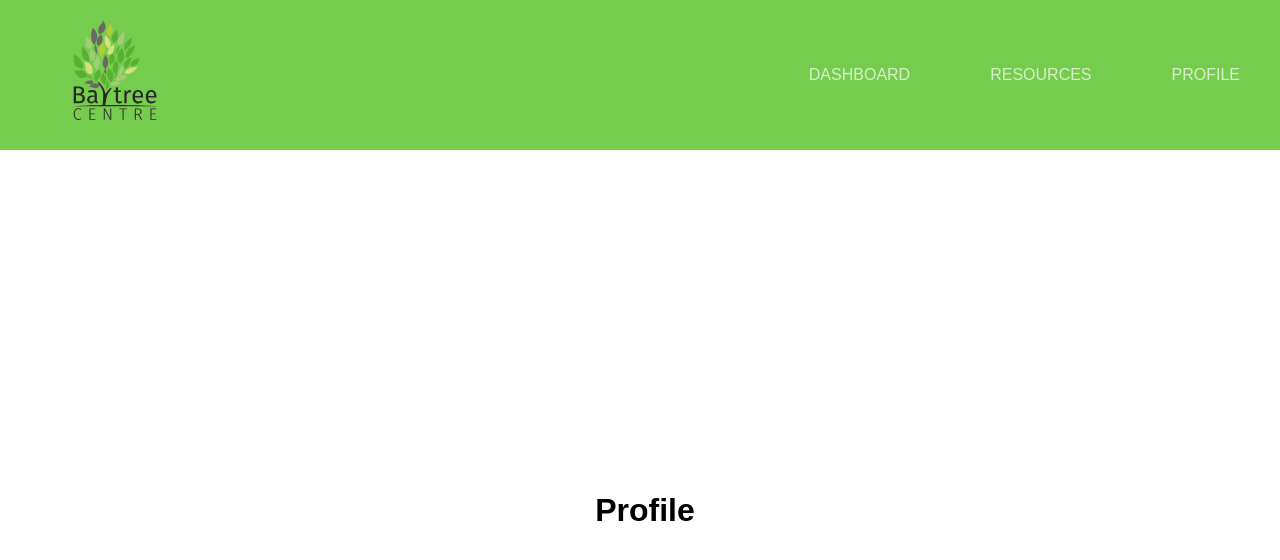
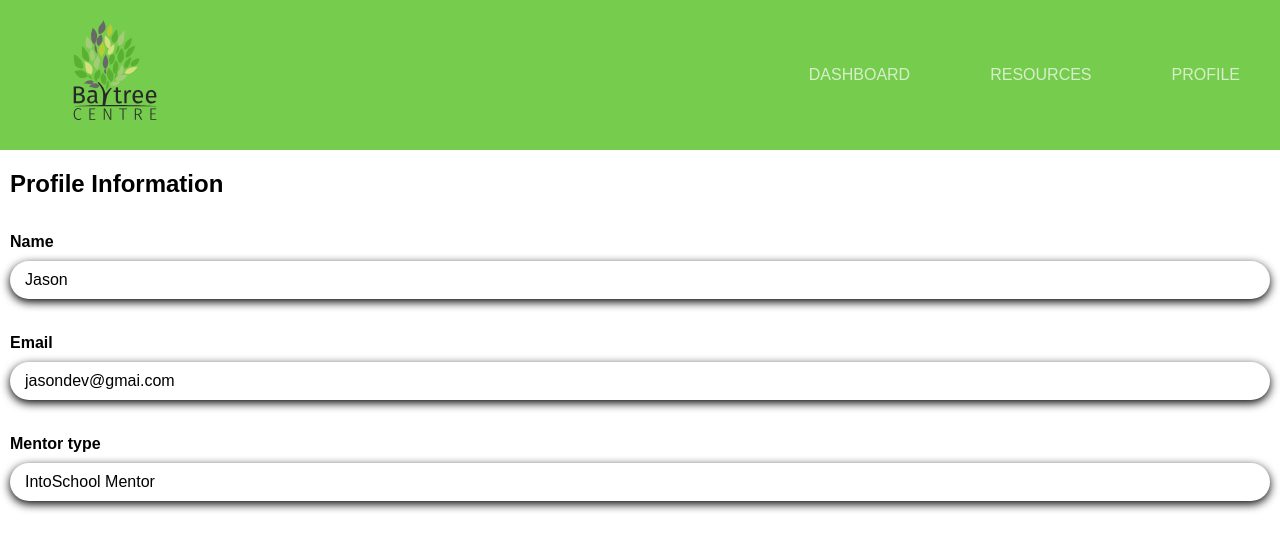
Before and after one commit to rcmcg/BayTree-CMPT373, a React (Create React App) app in the folder user-frontend/: page /profile in a window 1280 px wide. Shown: the top 560 px of the page. Built offline with nearby package versions, Linux system fonts and the light colour scheme.

Commit message:
Added Profile page

```diff
--- a/user-frontend/src/components/SessionForm.tsx
+++ b/user-frontend/src/components/SessionForm.tsx
@@ -15,7 +15,7 @@ class SelectMentee extends React.Component {
     render () {
         return (
             <div>
-                <label form="selectMenteeId">Mentee id</label>
+                <label form="selectMenteeId">Mentee id </label>
                 <input type="number" id="selectMenteeId" name="menteeId" required/>
             </div>
         )
@@ -48,7 +48,7 @@ class SessionNotes extends React.Component {
     render () {
         return (
             <div>
-                <label form="sessionNotes">Session notes</label>
+                <label form="sessionNotes">Session notes </label>
                 <input type="text" id="sessionNotesId" name="sessionNotes"/>
             </div>
         )
--- /dev/null
+++ b/user-frontend/src/css/profile.css
@@ -0,0 +1,11 @@
+.info-container{
+    box-shadow: 0 3px 10px rgb(0 0 0 );
+    border-radius: 20px;
+    padding: 10px 2px 10px 15px;
+    margin-right: 10px;
+}
+
+h4{
+    margin-top: 35px;
+    margin-bottom: 10px;
+}
--- a/user-frontend/src/pages/SingleQuestionnaire.tsx
+++ b/user-frontend/src/pages/SingleQuestionnaire.tsx
@@ -5,11 +5,11 @@ export function SingleQuestionnaire () {
     let { title } = useParams<{ title: string}>();
 
     return (
-        <>
+        <div>
             <div style={{height: "10vh"}} />
 
             <h1> Questionnaire Information </h1>
-            <p> Month: {title}</p>
-        </>
+            <p> Title: {title}</p>
+        </div>
     );
 }
--- a/user-frontend/src/pages/monthlyquestionnaire.tsx
+++ b/user-frontend/src/pages/monthlyquestionnaire.tsx
@@ -5,7 +5,7 @@ import {MonthlyQuestionnaireForm} from "../components/MonthlyQuestionnaireForm";
 export const MonthlyQuestionnaire = () => {
     return (
         <main>
-            <h1>Monthly Questionnaire</h1>
+            <h2>Monthly Questionnaire</h2>
             <MonthlyQuestionnaireForm />
         </main>
     );
--- a/user-frontend/src/pages/profile.tsx
+++ b/user-frontend/src/pages/profile.tsx
@@ -1,13 +1,25 @@
 // @flow
 import * as React from 'react';
+import "../css/profile.css"
 
 export const Profile = () => {
     return (
-        <div style={{display:"flex",
-            justifyContent: "center",
-            alignItems:"center",
-            height: "90vh"}}>
-            <h1> Profile</h1>
+        <div style={{height: "90vh"}}>
+            <h2> Profile Information</h2>
+
+            <h4> Name </h4>
+            <div className={"info-container"}>
+                Jason
+            </div>
+            <h4> Email </h4>
+            <div className={"info-container"}>
+                jasondev@gmai.com
+            </div>
+            <h4> Mentor type </h4>
+            <div className={"info-container"}>
+                IntoSchool Mentor
+            </div>
+
         </div>
     );
 };
--- a/user-frontend/src/pages/session.tsx
+++ b/user-frontend/src/pages/session.tsx
@@ -5,7 +5,7 @@ import {SessionForm} from "../components/SessionForm";
 export const Session = () => {
     return (
         <main>
-            <h1>Mentoring Session</h1>
+            <h2>Mentoring Session</h2>
             <SessionForm />
         </main>
     );
```
Also changed, not shown: user-frontend/src/components/MonthlyQuestionnaireForm.tsx (+6 -6 lines).
